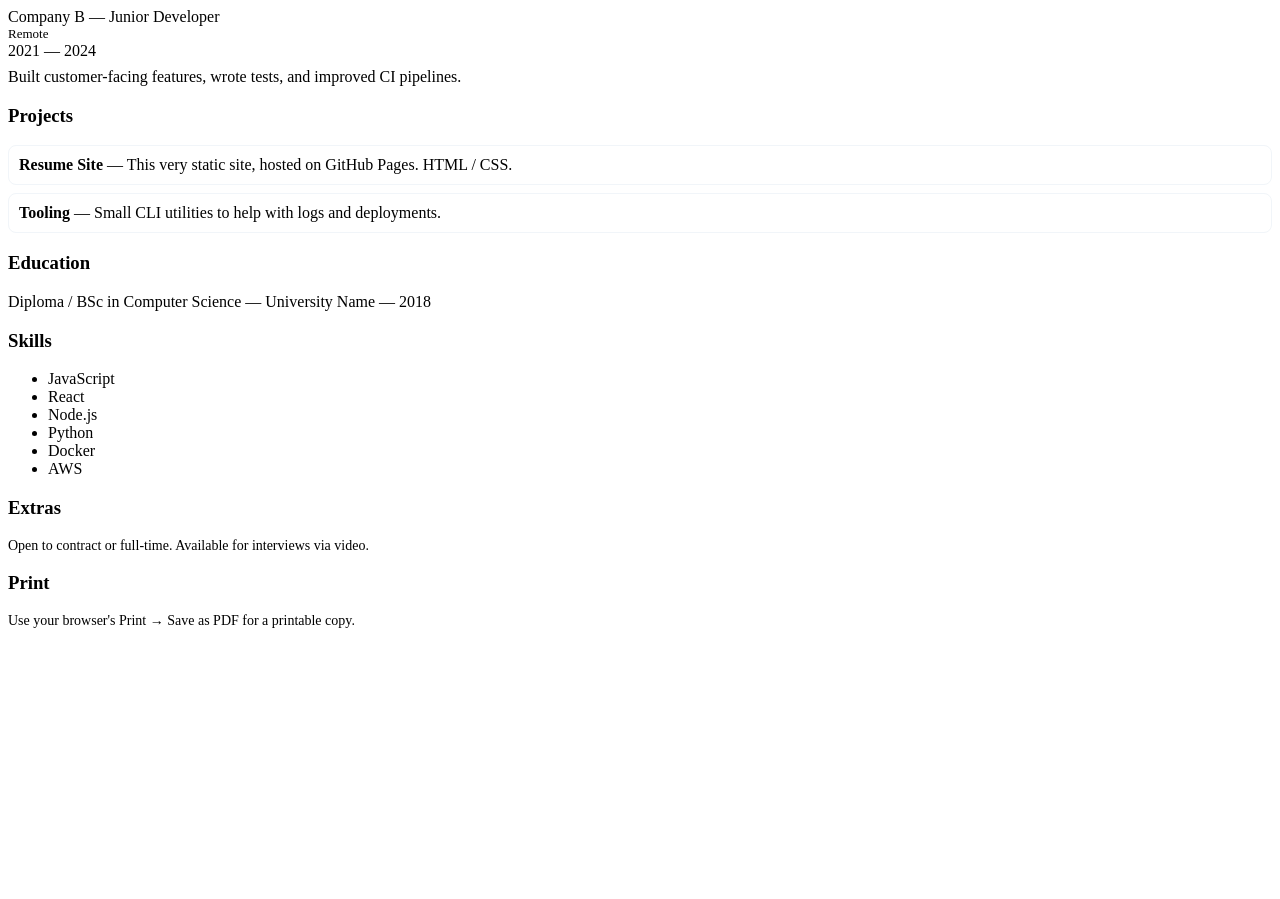
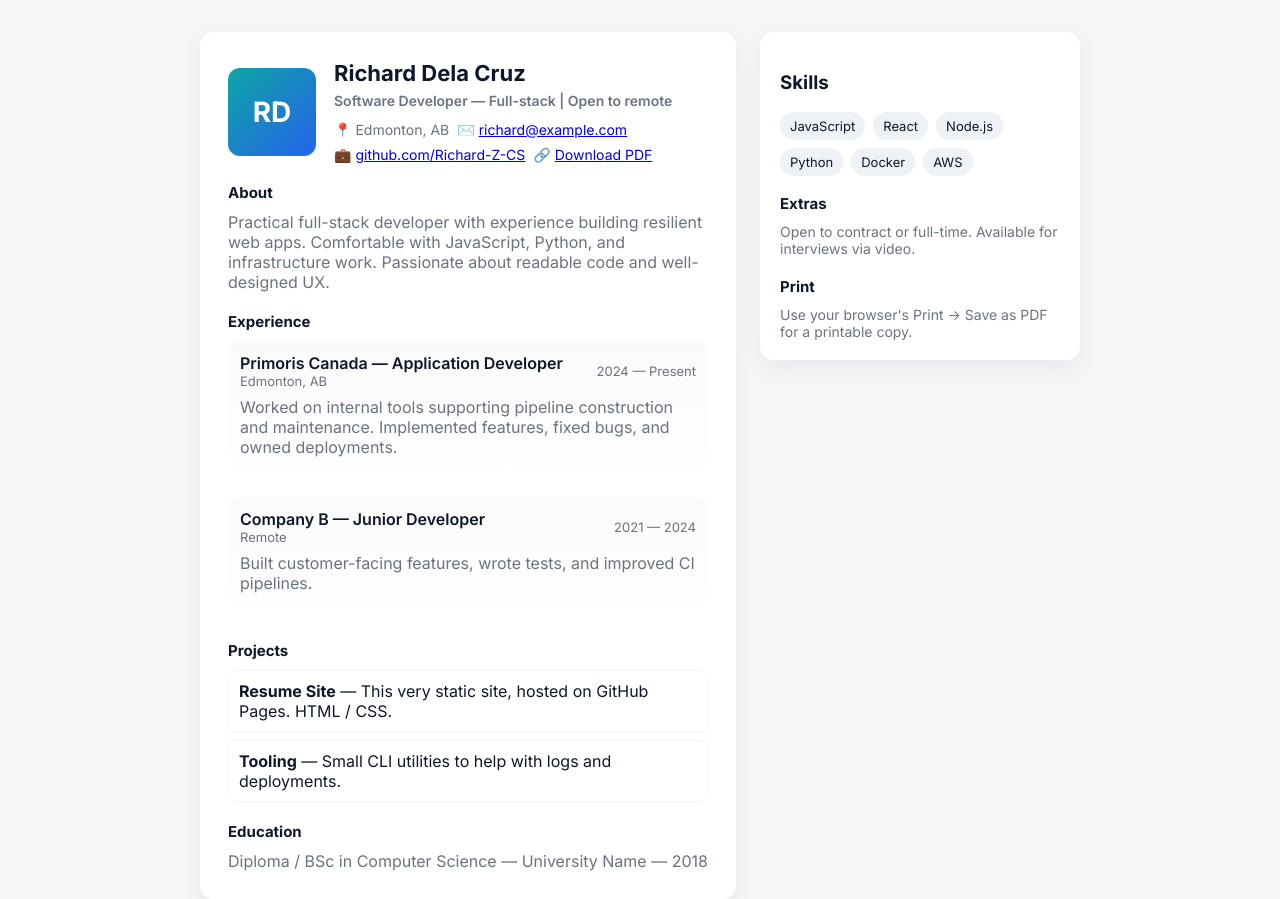
Before and after one commit to Richard-Z-CS/Richard.github.io, a plain HTML site: page index.html in a window 1280 px wide. Before the commit the page ends 800 px from the top, so only its background shows below. Drawn offline with Linux system fonts and the light colour scheme.

Commit message:
updated some sections

```diff
--- a/index.html
+++ b/index.html
@@ -1,6 +1,48 @@
 <!doctype html>
+<html lang="en">
+<head>
+  <meta charset="utf-8" />
+  <meta name="viewport" content="width=device-width, initial-scale=1" />
+  <title>Richard Zhu — Resume</title>
+  <link rel="preconnect" href="https://fonts.gstatic.com">
+  <link href="https://fonts.googleapis.com/css2?family=Inter:wght@300;400;600;700&display=swap" rel="stylesheet">
+  <link rel="stylesheet" href="style.css">
+</head>
+<body>
+  <div class="wrap">
+    <main class="card">
+      <header>
+        <div class="avatar">RD</div>
+        <div>
+          <h1>Richard Dela Cruz</h1>
+          <div class="title">Software Developer — Full-stack | Open to remote</div>
+          <div class="contact">
+            <div>📍 Edmonton, AB</div>
+            <div>✉️ <a href="mailto:richard@example.com">richard@example.com</a></div>
+            <div>💼 <a href="https://github.com/Richard-Z-CS" target="_blank">github.com/Richard-Z-CS</a></div>
+            <div>🔗 <a href="#" id="resume-pdf">Download PDF</a></div>
           </div>
+        </div>
+      </header>
 
+      <section class="section">
+        <h3>About</h3>
+        <p style="margin:0;color:var(--muted)">Practical full-stack developer with experience building resilient web apps. Comfortable with JavaScript, Python, and infrastructure work. Passionate about readable code and well-designed UX.</p>
+      </section>
+
+      <section class="section">
+        <h3>Experience</h3>
+        <div class="experience">
+          <div class="job">
+            <div class="row">
+              <div>
+                <div class="company">Primoris Canada — Application Developer</div>
+                <div style="color:var(--muted);font-size:13px">Edmonton, AB</div>
+              </div>
+              <div class="when">2024 — Present</div>
+            </div>
+            <p style="margin-top:8px;color:var(--muted)">Worked on internal tools supporting pipeline construction and maintenance. Implemented features, fixed bugs, and owned deployments.</p>
+          </div>
 
           <div class="job">
             <div class="row">
@@ -15,7 +57,6 @@
         </div>
       </section>
 
-
       <section class="section">
         <h3>Projects</h3>
         <div style="display:grid;gap:8px">
@@ -28,15 +69,11 @@
         </div>
       </section>
 
-
       <section class="section">
         <h3>Education</h3>
         <div style="color:var(--muted)">Diploma / BSc in Computer Science — University Name — 2018</div>
       </section>
-
-
     </main>
-
 
     <aside class="sidebar">
       <div class="card">
@@ -50,12 +87,10 @@
           <li>AWS</li>
         </ul>
 
-
         <div class="section" style="margin-top:18px">
           <h3>Extras</h3>
           <p style="margin:0;color:var(--muted);font-size:14px">Open to contract or full-time. Available for interviews via video.</p>
         </div>
-
 
         <div class="section print-hide">
           <h3>Print</h3>
@@ -65,7 +100,6 @@
     </aside>
   </div>
 
-
   <script>
     document.getElementById('resume-pdf').addEventListener('click', function(e){
       e.preventDefault();
```
Lines whose indentation alone changed are shown as unchanged.
